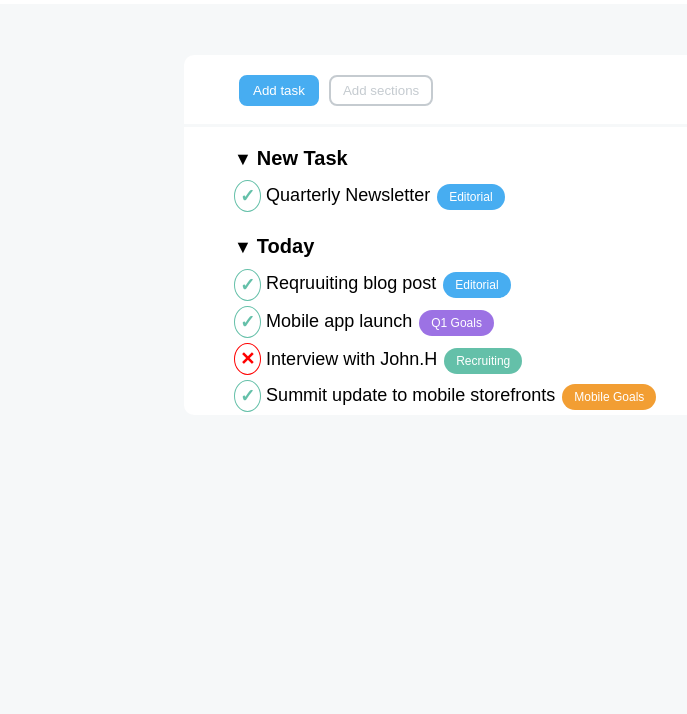
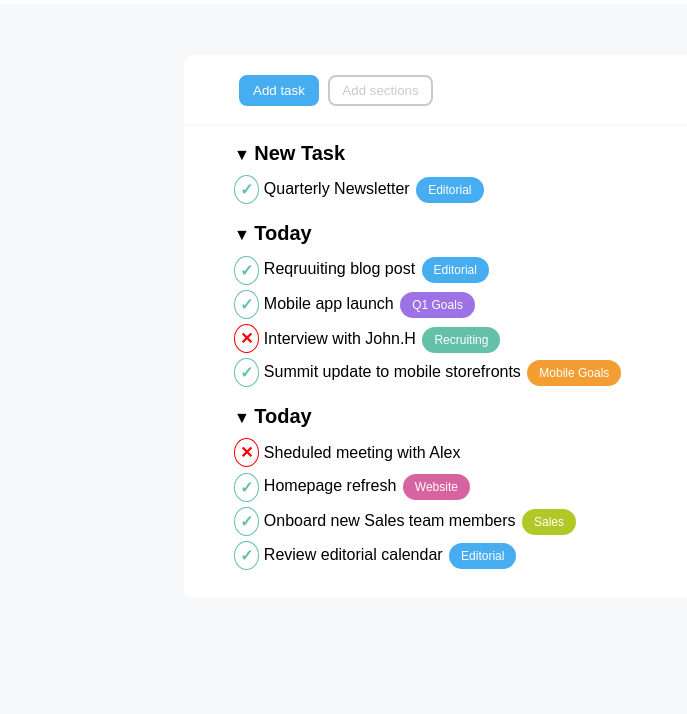
Before and after one commit to ketjj/html-css-toboolist, a plain HTML site: page index.html in a window 1280 px wide. Shown: the part 86-800 px from the top of the page, without its empty margins (8-695 px from the left). Drawn offline with Linux system fonts and the light colour scheme.

Commit message:
add all list + updates

```diff
--- a/css/style.css
+++ b/css/style.css
@@ -13,7 +13,7 @@ body {
   width: 100%;
   background-color: #f6f8f9;
   font-family: Arial, Helvetica, sans-serif;
-  font-size: large;
+  font-weight: 500;
 }
 
 header .container, #container, #add-sections {
@@ -58,7 +58,7 @@ header .logo img{
 
  }
 
- .nav-buttons, .first-list-container, .second-list-container {
+ .nav-buttons, .first-list-container, .second-list-container, .third-list-container {
   padding: 20px 20px 8px 50px;
  }
 .nav-buttons {
@@ -94,13 +94,16 @@ header .logo img{
    width: 8px;
  }
 
- .first-list-container, .second-list-container {
+ .first-list-container, .second-list-container, .third-list-container {
    color: black;
    position: relative;
    box-sizing: border-box;
    display: inline-block;
    width: 70%;
-   padding-top: 20px;
+   padding-top: 15px;
+ }
+ .third-list-container {
+   margin-bottom: 25px;
  }
   .list-item {
     margin-top: 15px;
@@ -134,6 +137,12 @@ header .logo img{
  .orange {
    background-color: #f29e33;
  }
+.pink {
+  background-color: #d863a1;
+}
+.lightgreen {
+  background-color: #b0c926;
+}
  .square {
   font-size: 12px;
   color: white;
--- a/index.html
+++ b/index.html
@@ -74,18 +74,38 @@
         </div>
     </div>
 
+    <!-- upcoming starts here! -->
 
+    <div class="third-list-container">
 
+      <div class="list-object">
+        <span class="arrow-symbol">&#9660;</span>
+        <span class="title">Today</span>
+      </div>
 
+      <div class="list-item">
+        <span class="crossed-symbol">&#x2715;</span>
+        <span class="list-item-name"> Sheduled meeting with Alex</span>
+      </div>
 
+      <div class="list-item">
+        <span class="check-symbol">&#10003;</span>
+        <span class="list-item-name"> Homepage refresh</span>
+        <span class="pink square" title="Website">Website</span>
+      </div>
 
+      <div class="list-item">
+        <span class="check-symbol">&#10003;</span>
+        <span class="list-item-name"> Onboard new Sales team members</span>
+        <span class="lightgreen square" title="Sales">Sales</span>
+      </div>
 
-
-
-
-
-</main>
-
-
+      <div class="list-item">
+        <span class="check-symbol">&#10003;</span>
+        <span class="list-item-name"> Review editorial calendar</span>
+        <span class="blue square" title="editorial">Editorial</span>
+      </div>
+    </div>
+  </main>
 </body>
 </html>
```
